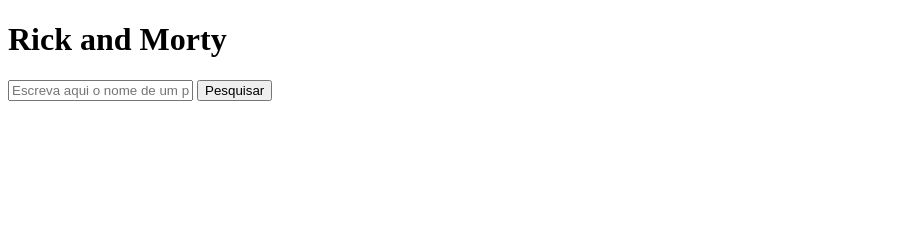
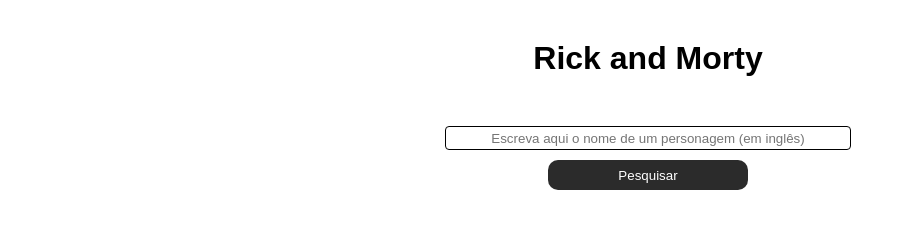
Before and after one commit to leonohub/Rick-and-Morty-API, a plain HTML site: page index.html in a window 1280 px wide. Shown: the whole page, without its empty margins (0-906 px from the left). Drawn offline with Linux system fonts and the light colour scheme.

Commit message:
Added the css
Added the css in geral html

```diff
--- a/index.html
+++ b/index.html
@@ -4,13 +4,16 @@
     <meta charset="UTF-8">
     <meta name="viewport" content="width=device-width, initial-scale=1.0">
     <title>Rick And Morty</title>
+    <link rel="stylesheet" href="style.css">
 </head>
 <body>
-
-    <h1>Rick and Morty</h1>
-    <input type="text" id="name" name="nameResearch" placeholder="Escreva aqui o nome de um personagem(em inglês)">
-    <button onclick="searchCharacter()">Pesquisar</button>
-
+    <div id="title">
+        <h1>Rick and Morty</h1>
+    </div>
+    <div id="inputButton">
+        <input type="text" id="name" name="nameResearch" placeholder="Escreva aqui o nome de um personagem (em inglês)", onkeypress="handleKeyPress(event)">
+        <button onclick="searchCharacter()">Pesquisar</button>
+    </div>
     <script src="script.js"></script>
 </body>
 </html>
--- a/script.js
+++ b/script.js
@@ -34,22 +34,22 @@
 
     let pName = document.createElement('p');
     pName.id = 'character-name';
-    pName.innerHTML = name;
+    pName.innerHTML = `${name}`;
 
     let img = document.createElement('img');
     img.id = 'character-img';
     img.src = image;
 
     let pGender = document.createElement('p');
-    pGender.innerHTML = gender;
+    pGender.innerHTML = `Genero: ${gender}`;
     pGender.id = 'character-gender';
 
     let pSpecies = document.createElement('p');
-    pSpecies.innerHTML = species;
+    pSpecies.innerHTML = `Espécie: ${species}`;
     pSpecies.id = 'character-species';
 
     let pStatus = document.createElement('p');
-    pStatus.innerHTML = status;
+    pStatus.innerHTML = `Status: ${status}`;
     pStatus.id = 'character-status';
 
     div.appendChild(pName);
@@ -60,3 +60,9 @@
 
     body.appendChild(div);
 }
+
+function handleKeyPress(event) {
+    if (event.key === 'Enter') {
+        searchCharacter()
+    }
+}
--- /dev/null
+++ b/style.css
@@ -0,0 +1,68 @@
+*{
+    overflow-x: hidden;
+    font-family: sans-serif;
+}
+
+/* body{
+    background-image: url(backgroundImage.jpg);
+    background-size: cover;
+} */
+
+#title{
+    height: 100px;
+    width: 100vw;
+    display: flex;
+    align-items: center;
+    justify-content: center;
+}
+
+#inputButton{
+    width: 100vw;
+    height: 100px;
+    display: flex;
+    flex-direction: column;
+    justify-content: center;
+    align-items: center;
+}
+
+img{
+    width: 100px;
+    height: 100px;
+}
+
+input{
+    color: black;
+    border: black 1px solid;
+    border-radius: 4px;
+    width: 400px;
+    height: 20px;
+    margin-bottom: 10px;
+    text-align: center;
+    opacity: 1;
+    transition: all, 0.3s;
+}
+
+input:focus{
+    color: white;
+    border: white 1px solid;
+    background-color: rgb(32, 32, 32);
+}
+
+input:focus::placeholder{
+    opacity: 0;
+}
+
+
+button{
+    height: 30px;
+    width: 200px;
+    border: none;
+    border-radius: 10px;
+    color: white;
+    background-color: rgb(43, 43, 43);
+    transition: all, 0.3s;
+}
+
+button:hover{
+    background-color: rgb(97, 97, 97);
+}
```
Also changed, not shown: backgroundImage.jpg (added).
